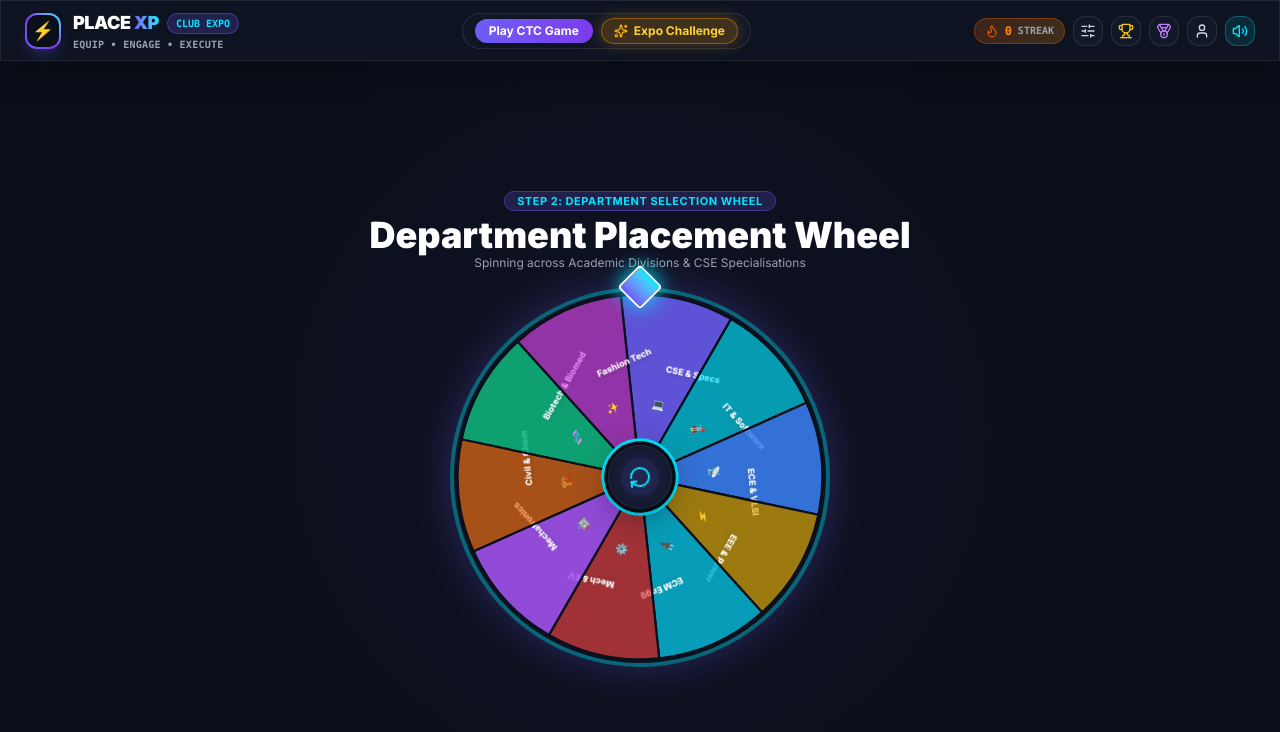
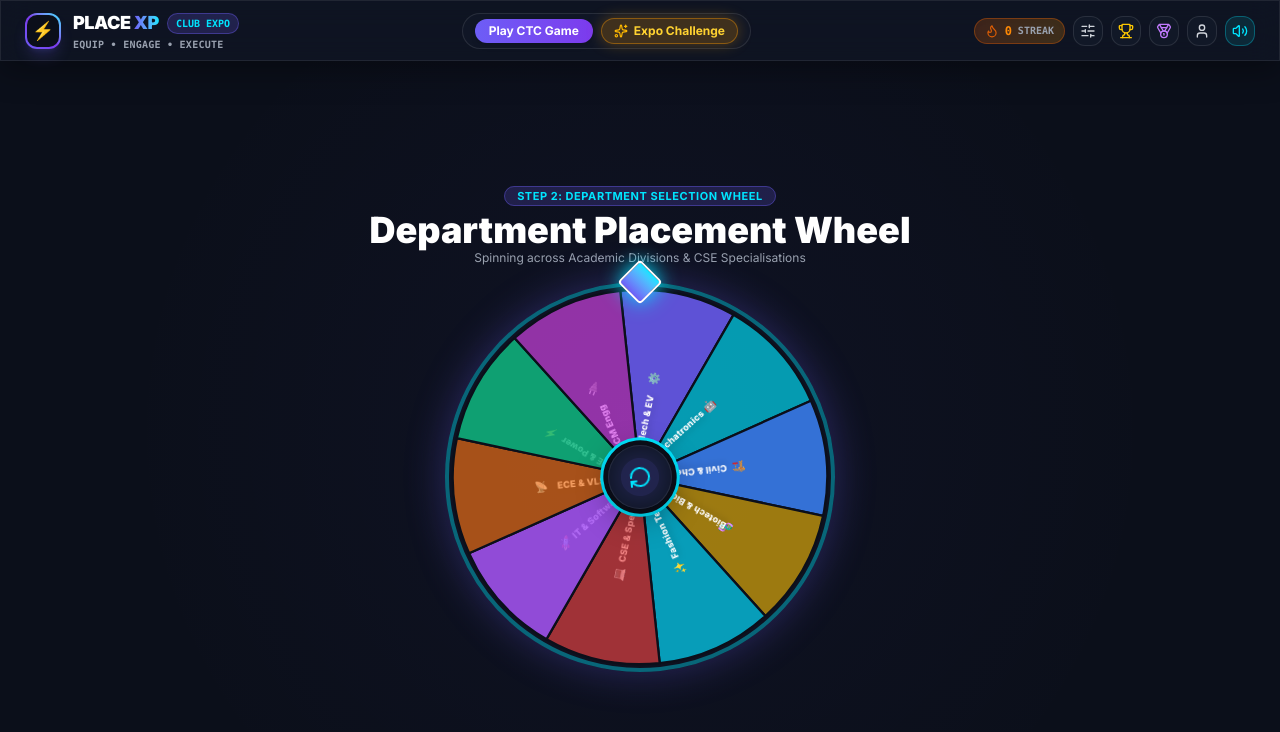
Before and after one commit to Shyam-Sarath/club_expo_place_xp, a React (Vite) app: page / in a window 1280 px wide. Both pictures are taken after a click on the button "Expo Challenge". Shown: the top 732 px of the page. Built offline with nearby package versions, Linux system fonts and the light colour scheme.

Commit message:
Fix wheel SVG text alignment: radial centering and upright 180deg flip for left-quadrant slices

```diff
--- a/src/components/DepartmentWheel.tsx
+++ b/src/components/DepartmentWheel.tsx
@@ -57,6 +57,7 @@ export const DepartmentWheel: React.FC<DepartmentWheelProps> = ({
 
     const extraTurns = 360 * 6;
     const sliceCenterAngle = targetCatIndex * sliceAngle + sliceAngle / 2;
+    // Pointer is at top (270deg):
     const finalDegree = rotationDegree + extraTurns + (360 - sliceCenterAngle);
 
     setRotationDegree(finalDegree);
@@ -129,14 +130,14 @@ export const DepartmentWheel: React.FC<DepartmentWheelProps> = ({
         </motion.div>
 
         {/* Sleek Spacious Wheel Container */}
-        <div className="relative w-80 h-80 sm:w-[380px] sm:h-[380px] my-2 flex items-center justify-center perspective-1000 shrink-0">
+        <div className="relative w-80 h-80 sm:w-[390px] sm:h-[390px] my-2 flex items-center justify-center perspective-1000 shrink-0">
 
           {/* Top Neon Pointer */}
           <div className="absolute -top-4 z-30 flex flex-col items-center pointer-events-none">
             <div className="w-8 h-8 bg-gradient-to-b from-[#00E5FF] to-[#6D5DF6] rotate-45 rounded-sm shadow-[0_0_20px_#00E5FF] border-2 border-white" />
           </div>
 
-          {/* Animated Rotating Wheel SVG (10 Spacious Slices) */}
+          {/* Animated Rotating Wheel SVG */}
           <motion.div
             className="w-full h-full rounded-full border-4 border-[#00E5FF]/40 shadow-[0_0_40px_rgba(109,93,246,0.3)] relative overflow-hidden"
             animate={{
@@ -152,6 +153,7 @@ export const DepartmentWheel: React.FC<DepartmentWheelProps> = ({
               {categories.map((cat, index) => {
                 const startAngle = index * sliceAngle;
                 const endAngle = (index + 1) * sliceAngle;
+                const midAngle = startAngle + sliceAngle / 2;
 
                 const x1 = 250 + 245 * Math.cos((Math.PI * startAngle) / 180);
                 const y1 = 250 + 245 * Math.sin((Math.PI * startAngle) / 180);
@@ -159,8 +161,10 @@ export const DepartmentWheel: React.FC<DepartmentWheelProps> = ({
                 const y2 = 250 + 245 * Math.sin((Math.PI * endAngle) / 180);
 
                 const pathData = `M 250 250 L ${x1} ${y1} A 245 245 0 0 1 ${x2} ${y2} Z`;
+                const isEven = index % 2 === 0;
 
-                const isEven = index % 2 === 0;
+                // Left side check to prevent upside-down text
+                const isLeftSide = midAngle > 90 && midAngle < 270;
 
                 return (
                   <g key={cat.id}>
@@ -172,31 +176,33 @@ export const DepartmentWheel: React.FC<DepartmentWheelProps> = ({
                       strokeWidth="3"
                     />
 
-                    <g transform={`rotate(${startAngle + sliceAngle / 2}, 250, 250)`}>
-                      {/* Icon */}
+                    {/* Position text & icon along ray bisecting the slice */}
+                    <g transform={`rotate(${midAngle}, 250, 250)`}>
+
+                      {/* Icon placed closer to center */}
                       <text
-                        x="345"
+                        x="120"
                         y="254"
                         fill="#FFFFFF"
                         fontSize="14"
                         textAnchor="middle"
-                        transform={`rotate(90, 345, 254)`}
+                        transform={isLeftSide ? "rotate(180, 120, 254)" : undefined}
                         className="select-none"
                       >
                         {cat.icon}
                       </text>
 
-                      {/* Text Label */}
+                      {/* Text Label perfectly centered inside slice segment */}
                       <text
-                        x="395"
+                        x="175"
                         y="254"
                         fill="#FFFFFF"
                         fontSize="12"
                         fontWeight="800"
                         fontFamily="Inter, sans-serif"
-                        textAnchor="start"
-                        transform={`rotate(90, 395, 254)`}
-                        className="drop-shadow-md select-none"
+                        textAnchor="middle"
+                        transform={isLeftSide ? "rotate(180, 175, 254)" : undefined}
+                        className="drop-shadow-lg select-none tracking-wide"
                       >
                         {cat.shortCode}
                       </text>
```
